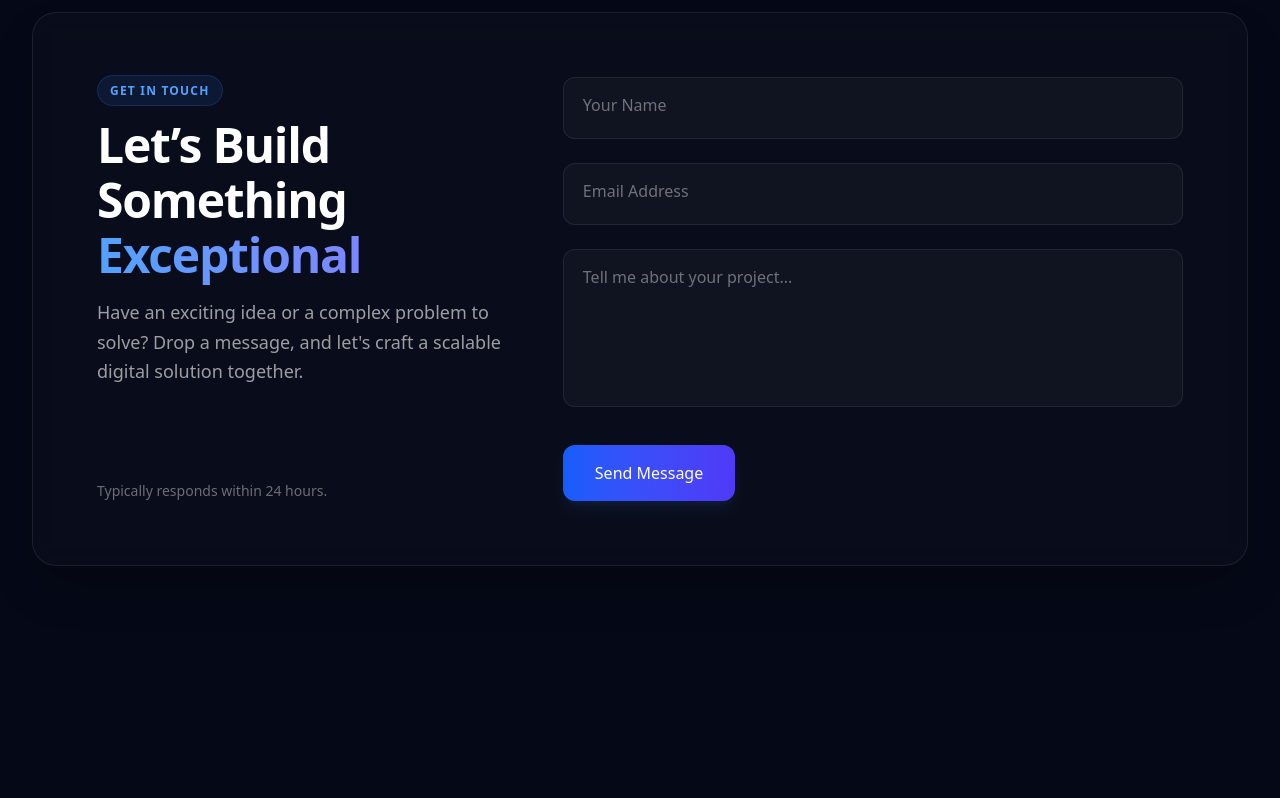
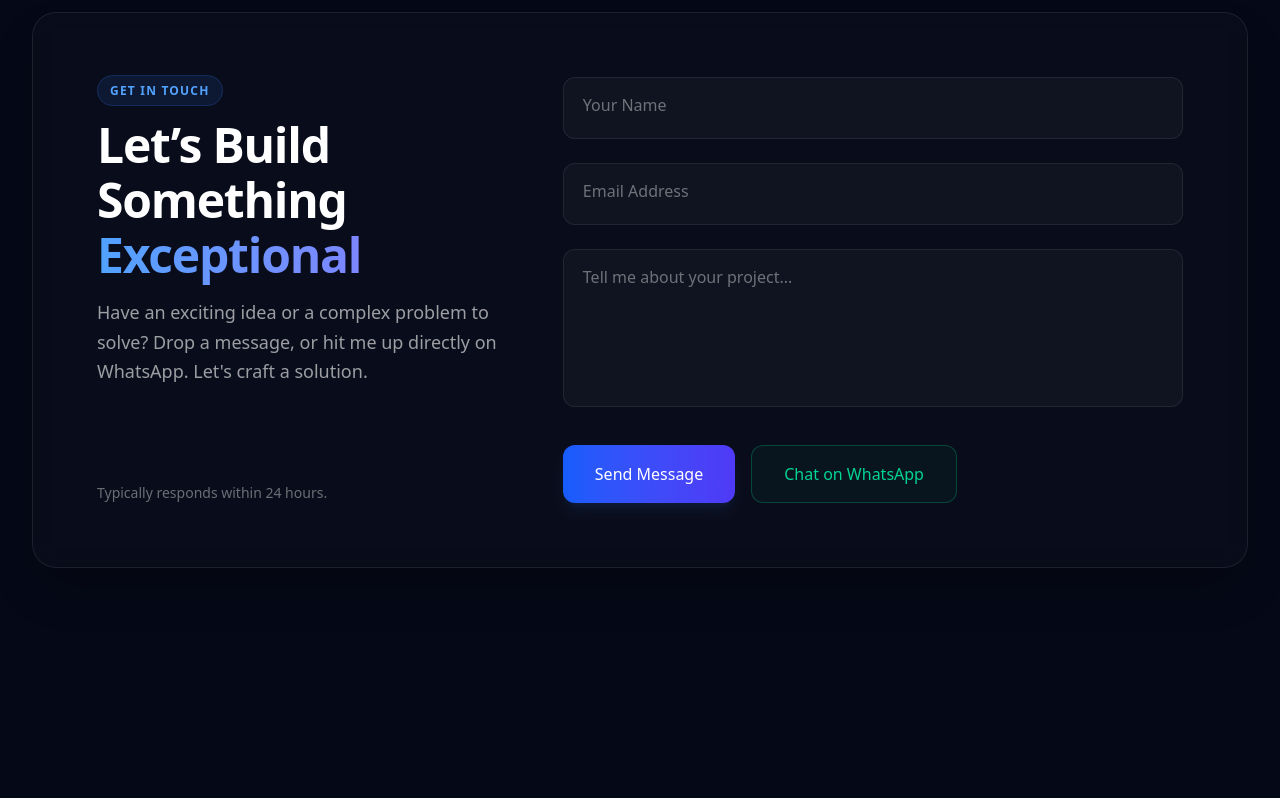
Before and after one commit to BTW-ZAIFOO/Huzaifa.devtech, a Next.js app: page / in a window 1280 px wide. Shown: the part 9355-10153 px from the top of the page. Built offline with nearby package versions, Linux system fonts and the light colour scheme.

Commit message:
Add contact form functionality with email sending capability using Resend API. Update package dependencies and implement form state management in the Contact component, including success and error handling. Introduce WhatsApp link for direct communication.

```diff
--- a/package.json
+++ b/package.json
@@ -16,6 +16,7 @@
     "react": "19.2.4",
     "react-dom": "19.2.4",
     "react-icons": "^5.6.0",
+    "resend": "^6.12.4",
     "tailwind-merge": "^3.6.0"
   },
   "devDependencies": {
--- /dev/null
+++ b/src/app/api/contact/route.ts
@@ -0,0 +1,46 @@
+import { NextResponse } from "next/server";
+import { Resend } from "resend";
+
+// Initialize Resend with your API key from your .env.local file
+const resend = new Resend(process.env.RESEND_API_KEY);
+
+export async function POST(request: Request) {
+  try {
+    const { name, email, message } = await request.json();
+
+    // Fail early if fields are omitted
+    if (!name || !email || !message) {
+      return NextResponse.json(
+        { error: "Missing required fields" },
+        { status: 400 }
+      );
+    }
+
+    // Deliver form details directly to your email address
+    const data = await resend.emails.send({
+      from: "Contact Form <onboarding@resend.dev>",
+      to: "huzaifazaifi25@gmail.com", // Your designated email receiver
+      subject: `New Portfolio Message from ${name}`,
+      replyTo: email, // Pressing reply inside your email app replies to the sender directly
+      html: `
+        <div style="font-family: sans-serif; padding: 20px; color: #333;">
+          <h2 style="color: #2563eb;">New Message Received</h2>
+          <hr style="border: 0; border-top: 1px solid #eee; margin: 20px 0;" />
+          <p><strong>Name:</strong> ${name}</p>
+          <p><strong>Email:</strong> ${email}</p>
+          <p style="margin-top: 20px;"><strong>Message:</strong></p>
+          <div style="background: #f1f5f9; padding: 15px; border-radius: 8px; white-space: pre-wrap;">
+            ${message}
+          </div>
+        </div>
+      `,
+    });
+
+    return NextResponse.json({ success: true, data }, { status: 200 });
+  } catch (error: any) {
+    return NextResponse.json(
+      { error: error.message || "Internal Server Error" },
+      { status: 500 }
+    );
+  }
+}
--- a/src/components/contact.tsx
+++ b/src/components/contact.tsx
@@ -1,6 +1,8 @@
 "use client";
 
+import { useState } from "react";
 import { easeOut, motion, Variants } from "framer-motion";
+
 
 const containerVariants = {
   hidden: { opacity: 0 },
@@ -26,6 +28,53 @@ const itemVariants: Variants = {
 };
 
 export default function Contact() {
+  // 1. Form States
+  const [formData, setFormData] = useState({
+    name: "",
+    email: "",
+    message: "",
+  });
+  const [status, setStatus] = useState<
+    "idle" | "loading" | "success" | "error"
+  >("idle");
+
+  // WhatsApp Configuration (Replace with your actual number, including country code, no symbols)
+  const WHATSAPP_NUMBER = "1234567890";
+  const whatsappUrl = `https://wa.me/${WHATSAPP_NUMBER}?text=${encodeURIComponent(
+    "Hi! I just came across your portfolio and would love to chat about a project.",
+  )}`;
+
+  // 2. Handle Inputs change
+  const handleChange = (
+    e: React.ChangeEvent<HTMLInputElement | HTMLTextAreaElement>,
+  ) => {
+    setFormData((prev) => ({ ...prev, [e.target.id]: e.target.value }));
+  };
+
+  // 3. Handle Email Form Submission
+  const handleSubmit = async (e: React.FormEvent) => {
+    e.preventDefault();
+    setStatus("loading");
+
+    try {
+      const response = await fetch("/api/contact", {
+        method: "POST",
+        headers: { "Content-Type": "application/json" },
+        body: JSON.stringify(formData),
+      });
+
+      if (response.ok) {
+        setStatus("success");
+        setFormData({ name: "", email: "", message: "" }); // Reset form
+      } else {
+        setStatus("error");
+      }
+    } catch (error) {
+      console.error(error);
+      setStatus("error");
+    }
+  };
+
   return (
     <section
       id="contact"
@@ -58,7 +107,8 @@ export default function Contact() {
             </h2>
             <p className="text-white/60 mt-4 text-base sm:text-lg leading-relaxed max-w-md">
               Have an exciting idea or a complex problem to solve? Drop a
-              message, and let's craft a scalable digital solution together.
+              message, or hit me up directly on WhatsApp. Let's craft a
+              solution.
             </p>
           </motion.div>
 
@@ -72,12 +122,17 @@ export default function Contact() {
         </div>
 
         {/* Right Column: Form */}
-        <form className="lg:col-span-7 space-y-5 sm:space-y-6">
+        <form
+          onSubmit={handleSubmit}
+          className="lg:col-span-7 space-y-5 sm:space-y-6"
+        >
           {/* Name Input */}
           <motion.div variants={itemVariants} className="relative group">
             <input
               type="text"
               id="name"
+              value={formData.name}
+              onChange={handleChange}
               placeholder=" "
               className="peer w-full px-5 pt-6 pb-3 rounded-xl bg-white/3 border border-white/8 outline-none text-white text-base transition-all duration-300 focus:border-blue-500/50 focus:bg-white/5"
               required
@@ -98,6 +153,8 @@ export default function Contact() {
             <input
               type="email"
               id="email"
+              value={formData.email}
+              onChange={handleChange}
               placeholder=" "
               className="peer w-full px-5 pt-6 pb-3 rounded-xl bg-white/3 border border-white/8 outline-none text-white text-base transition-all duration-300 focus:border-blue-500/50 focus:bg-white/5"
               required
@@ -118,6 +175,8 @@ export default function Contact() {
             <textarea
               id="message"
               rows={5}
+              value={formData.message}
+              onChange={handleChange}
               placeholder=" "
               className="peer w-full px-5 pt-6 pb-3 rounded-xl bg-white/3 border border-white/8 outline-none text-white text-base transition-all duration-300 focus:border-blue-500/50 focus:bg-white/5 resize-none"
               required
@@ -133,19 +192,49 @@ export default function Contact() {
             </label>
           </motion.div>
 
-          {/* Submit Button */}
-          <motion.div variants={itemVariants} className="pt-2">
+          {/* Response Messages */}
+          {status === "success" && (
+            <p className="text-emerald-400 text-sm font-medium">
+              ✨ Message sent successfully! I will get back to you shortly.
+            </p>
+          )}
+          {status === "error" && (
+            <p className="text-rose-400 text-sm font-medium">
+              ❌ Failed to send message. Please try again or use WhatsApp.
+            </p>
+          )}
+
+          {/* Actions Container */}
+          <motion.div
+            variants={itemVariants}
+            className="flex flex-col sm:flex-row gap-4 pt-2"
+          >
+            {/* Submit Button */}
             <button
               type="submit"
+              disabled={status === "loading"}
               className="w-full sm:w-auto px-8 py-4 rounded-xl font-medium text-white
               bg-linear-to-r from-blue-600 to-indigo-600
               hover:from-blue-500 hover:to-indigo-500
               shadow-lg shadow-blue-500/10 hover:shadow-blue-500/20
+              transition-all duration-300 cursor-pointer disabled:opacity-50
+              hover:scale-[1.01] active:scale-[0.99]"
+            >
+              {status === "loading" ? "Sending..." : "Send Message"}
+            </button>
+
+            {/* WhatsApp Link Button */}
+            <a
+              href={whatsappUrl}
+              target="_blank"
+              rel="noopener noreferrer"
+              className="w-full sm:w-auto px-8 py-4 rounded-xl font-medium text-emerald-400 text-center
+              border border-emerald-500/30 bg-emerald-500/5 hover:bg-emerald-500/10
               transition-all duration-300 cursor-pointer
               hover:scale-[1.01] active:scale-[0.99]"
             >
-              Send Message
-            </button>
+              Chat on WhatsApp
+            </a>
           </motion.div>
         </form>
       </motion.div>
```
Also changed, not shown: 1 other file (tests, documents, lock files or other folders).
